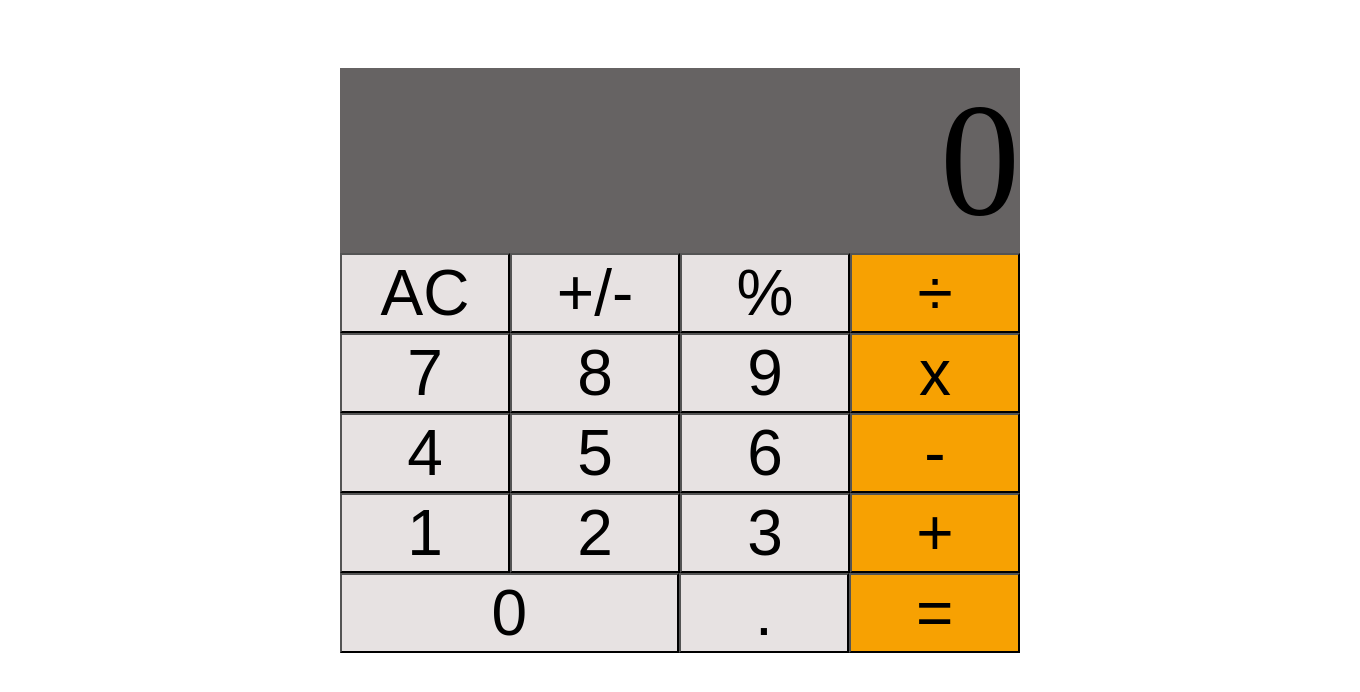
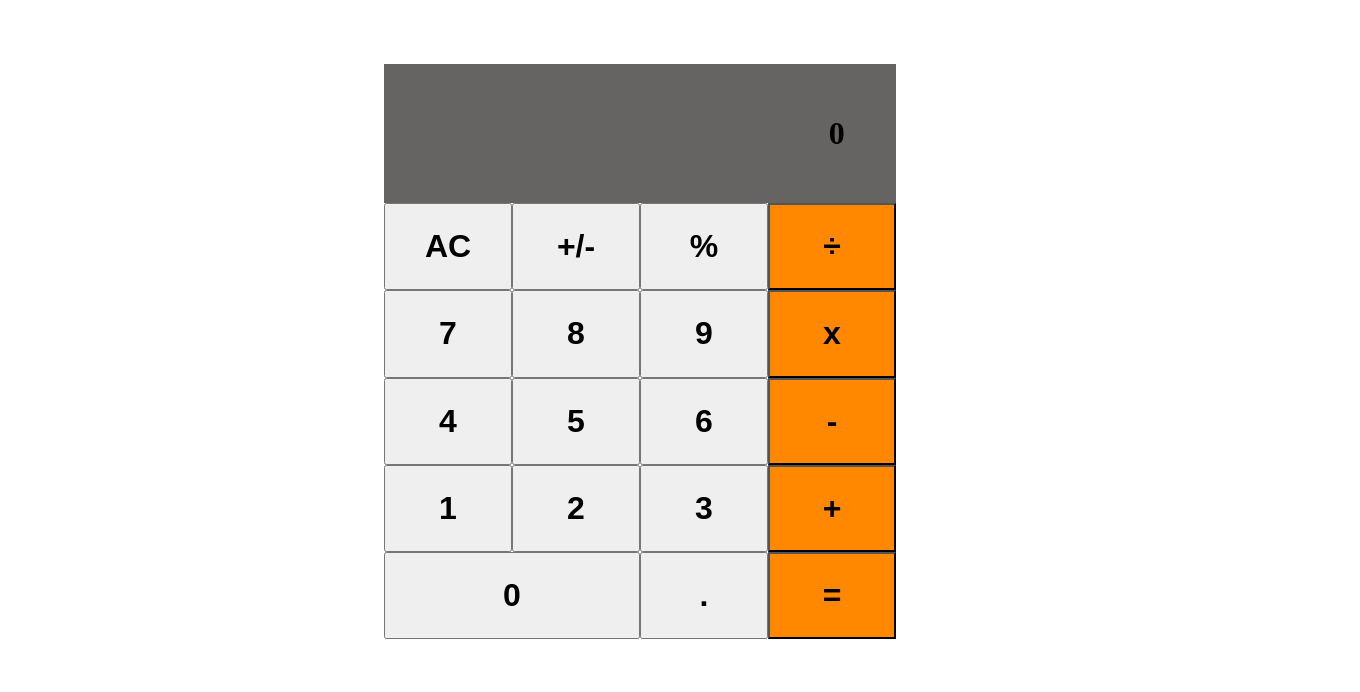
Before and after one commit to yigitm/math-magicians, a React (Create React App) app: page / in a window 1280 px wide. Shown: the top 692 px of the page, 1360 px wide, since content can reach past the window. Built offline with nearby package versions, Linux system fonts and the light colour scheme.

Commit message:
Change calculator style & html

```diff
--- a/src/components/Calculator.js
+++ b/src/components/Calculator.js
@@ -15,9 +15,8 @@ function Calculator() {
     setInitial('');
   }
 
-  function allClear(e) {
+  function allClear() {
     setInitial('0');
-    e.target.padding = 0;
   }
 
   return (
@@ -28,8 +27,7 @@ function Calculator() {
         {obj.operation}
         {obj.total}
       </div>
-      <div className="numerics">
-        <div className="row">
+      <div className="buttons">
         <button
           type="button"
           onClick={(e) => {
@@ -48,8 +46,7 @@ function Calculator() {
         <button className="orange" type="button" onClick={(e) => getData(e)}>
           ÷
         </button>
-        </div>
-        <div className="row">
+
         <button
           type="button"
           onClick={(e) => {
@@ -61,46 +58,43 @@ function Calculator() {
         <button type="button" onClick={(e) => getData(e)}>
           8
         </button>
-          <button type="button" onClick={getData}>
+        <button type="button" onClick={(e) => getData(e)}>
           9
         </button>
-          <button className="orange" type="button" onClick={getData}>
+        <button className="orange" type="button" onClick={(e) => getData(e)}>
           x
         </button>
-        </div>
-        <div className="row">
-          <button type="button" onClick={getData}>
+
+        <button type="button" onClick={(e) => getData(e)}>
           4
         </button>
-          <button type="button" onClick={getData}>
+        <button type="button" onClick={(e) => getData(e)}>
           5
         </button>
-          <button type="button" onClick={getData}>
+        <button type="button" onClick={(e) => getData(e)}>
           6
         </button>
-          <button className="orange" type="button" onClick={getData}>
+        <button className="orange" type="button" onClick={(e) => getData(e)}>
           -
         </button>
-        </div>
-        <div className="row">
-          <button type="button" onClick={getData}>
+
+        <button type="button" onClick={(e) => getData(e)}>
           1
         </button>
-          <button type="button" onClick={getData}>
+        <button type="button" onClick={(e) => getData(e)}>
           2
         </button>
-          <button type="button" onClick={getData}>
+        <button type="button" onClick={(e) => getData(e)}>
           3
         </button>
-          <button className="orange" type="button" onClick={getData}>
+        <button className="orange" type="button" onClick={(e) => getData(e)}>
           +
         </button>
-        </div>
-        <div className="row">
-          <button className="span-col" type="button" onClick={getData}>
+
+        <button className="span-col" type="button" onClick={(e) => getData(e)}>
           0
         </button>
-          <button type="button" onClick={getData}>
+        <button type="button" onClick={(e) => getData(e)}>
           .
         </button>
         <button className="orange" type="button" onClick={(e) => getData(e)}>
@@ -108,7 +102,6 @@ function Calculator() {
         </button>
       </div>
     </div>
-    </div>
   );
 }
 
--- a/src/index.css
+++ b/src/index.css
@@ -1,57 +1,47 @@
 body {
   margin: 0;
   padding: 0;
-  min-width: 1360px;
   box-sizing: border-box;
 }
 
+.container,
+.result,
+.buttons {
+  display: grid;
+}
+
 .container {
-  padding-top: 5%;
-  width: 100%;
-  height: 100%;
-  display: flex;
-  flex-direction: column;
-  justify-content: center;
-  align-items: center;
+  margin: 5% 30%;
+  grid-template-columns: 1fr;
 }
 
 .result {
-  width: 50%;
-  font-size: 20vh;
-  display: flex;
+  padding: 10%;
   justify-content: end;
   align-items: center;
-  height: 25%;
   background-color: rgb(102, 99, 99);
 }
 
-.numerics {
-  width: 50%;
-  padding: 0;
-  display: flex;
-  flex-direction: column;
-  justify-content: center;
-  align-items: center;
+.buttons {
+  grid-template-columns: repeat(4, 1fr);
 }
 
-.row {
-  width: 100%;
-  display: flex;
-  justify-content: center;
-  align-items: center;
-  background-color: rgb(231, 226, 226);
+.buttons button:nth-child(17) {
+  padding: 8%;
+  grid-column: span 2;
 }
 
-.span-col {
-  width: 206%;
+.buttons button:nth-child(4n),
+.buttons button:nth-child(19) {
+  background-color: rgb(255, 136, 0);
 }
 
-.orange {
-  background-color: rgb(247, 161, 2);
+.buttons button {
+  padding: 18%;
 }
 
-button {
-  width: 100%;
-  font-size: 8vh;
-  background-color: rgb(231, 226, 226);
+.buttons button,
+.result {
+  font-size: xx-large;
+  font-weight: bolder;
 }
```
Lines whose indentation alone changed are shown as unchanged.
